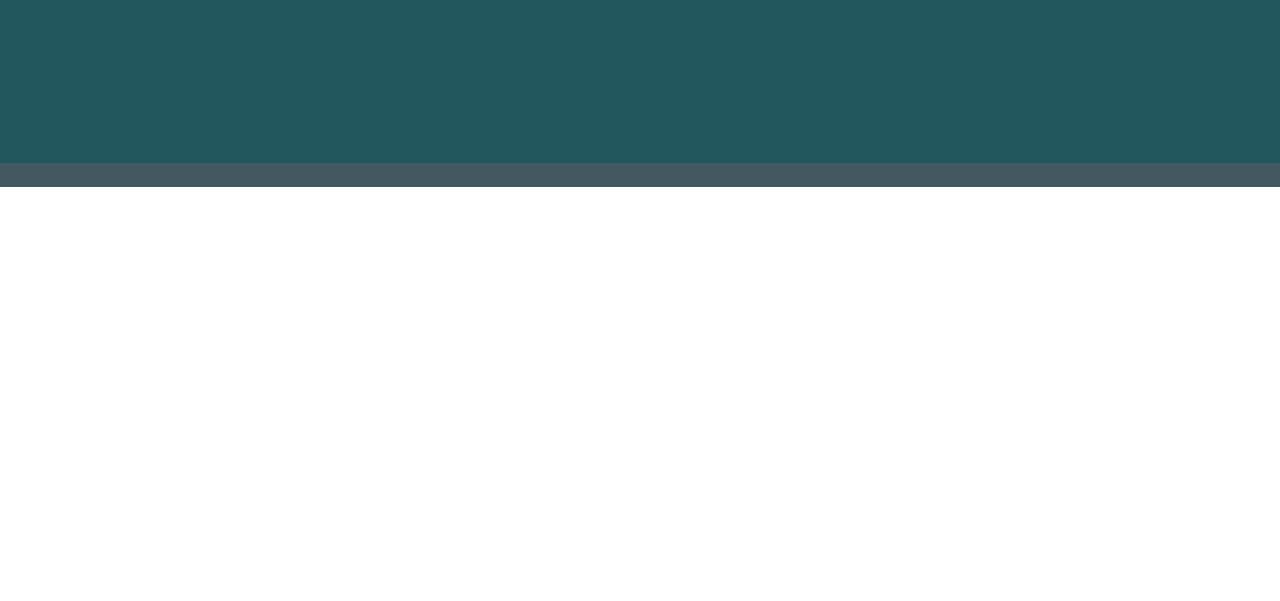
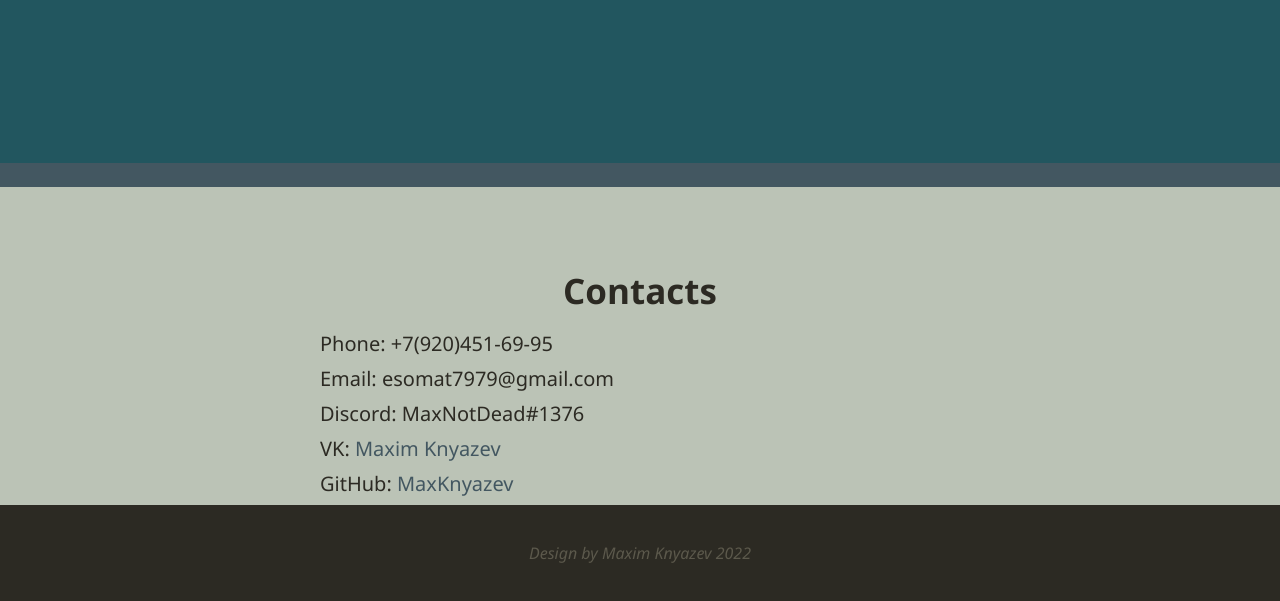
Before and after one commit to MaxKnyazev/rsschool-cv, a plain HTML site: page index.html in a window 1280 px wide. Shown: the part 613-1214 px from the top of the page. Before the commit the page ends 800 px from the top, so only its background shows below. Drawn offline with Linux system fonts and the light colour scheme.

Commit message:
feat: add section contacts

```diff
--- a/index.html
+++ b/index.html
@@ -13,6 +13,7 @@
       <div class="header__logo">
         <img src="img/download20220405170743.png" alt="logo">
       </div>
+
       <nav class="header__nav">
         <h1 class="header__h1">Maxim Knyazev <i> - Frontend student</i></h1>
         <ul class="header__ul">
@@ -26,5 +27,29 @@
       </nav>
     </div>
   </header>
+
+  <main class="main">
+    <div class="main__wrapper">
+      <section id="contacts" class="contacts">
+        <h2 class="contacts__title">Contacts</h2>
+
+        <ul class="contacts__ul">
+          <li class="contacts__li">Phone: <span>+7(920)451-69-95</span></li>
+          <li class="contacts__li">Email: <span>esomat7979@gmail.com</span></li>
+          <li class="contacts__li">Discord: <span>MaxNotDead#1376</span></li>
+          <li class="contacts__li">VK: <a class="contacts__link" href="https://vk.com/maxkpacific">Maxim Knyazev</a></li>
+          <li class="contacts__li">GitHub: <a class="contacts__link" href="https://github.com/MaxKnyazev">MaxKnyazev</a></li>
+        </ul>
+      </section>
+
+
+    </div>
+  </main>
+
+  <footer class="footer">
+    <div class="footer__wrapper">
+      <span class="footer__copyright"><i>Design by Maxim Knyazev 2022</i></span>
+    </div>
+  </footer>
 </body>
 </html>
--- a/style.css
+++ b/style.css
@@ -6,6 +6,7 @@
 
 html {
   scroll-behavior: smooth;
+    overflow-x: hidden;
 }
 
 * {
@@ -31,16 +32,11 @@ html {
     display: flex;
     justify-content: center;
     padding-top: 10vh;
-    /* align-items: center; */
   }
 
     .header__logo {
       color: var(--secondary-color);
       margin-right: 5vw;
-
-      /* display: flex;
-      justify-content: center;
-      align-items: center; */
     }
 
     .header__h1 {
@@ -57,7 +53,6 @@ html {
     .header__ul {
       margin-left: 3vw;
       color: var(--secondary-color);
-      /* list-style-type: disc; */
     }
 
       .header__li {
@@ -74,3 +69,60 @@ html {
         .header__link:hover {
           color: var(--white-color);
         }
+
+.main {
+  background-color: var(--secondary-color);
+  display: flex;
+  justify-content: center;
+}
+
+  .main__wrapper {
+    width: 50vw;
+  }
+
+    .contacts {
+      margin-top: 10vh;
+      color: #2c2a23;
+    }
+
+      .contacts__title {
+        font-size: 35px;
+        text-align: center;
+        margin-bottom: 2vh;
+      }
+
+      .contacts__ul {
+        font-size: 20px;
+        list-style: none;
+      }
+
+        .contacts__li {
+          margin-bottom: 1vh;
+        }
+
+          .contacts__li span {
+            font-weight: 200;
+          }
+
+        .contacts__link {
+          text-decoration: none;
+          color:#435761;
+          transition: 200ms all;
+        }
+          .contacts__link:hover {
+            color: #618388
+          }
+
+.footer {
+  height: 12vh;
+  width: 100vw;
+  background-color: #2c2a23;
+
+  display: flex;
+  justify-content: center;
+  align-items: center;
+}
+
+  .footer__copyright {
+    color: #5c594c
+  }
```
Also changed, not shown: img/download20220405170743.png.
